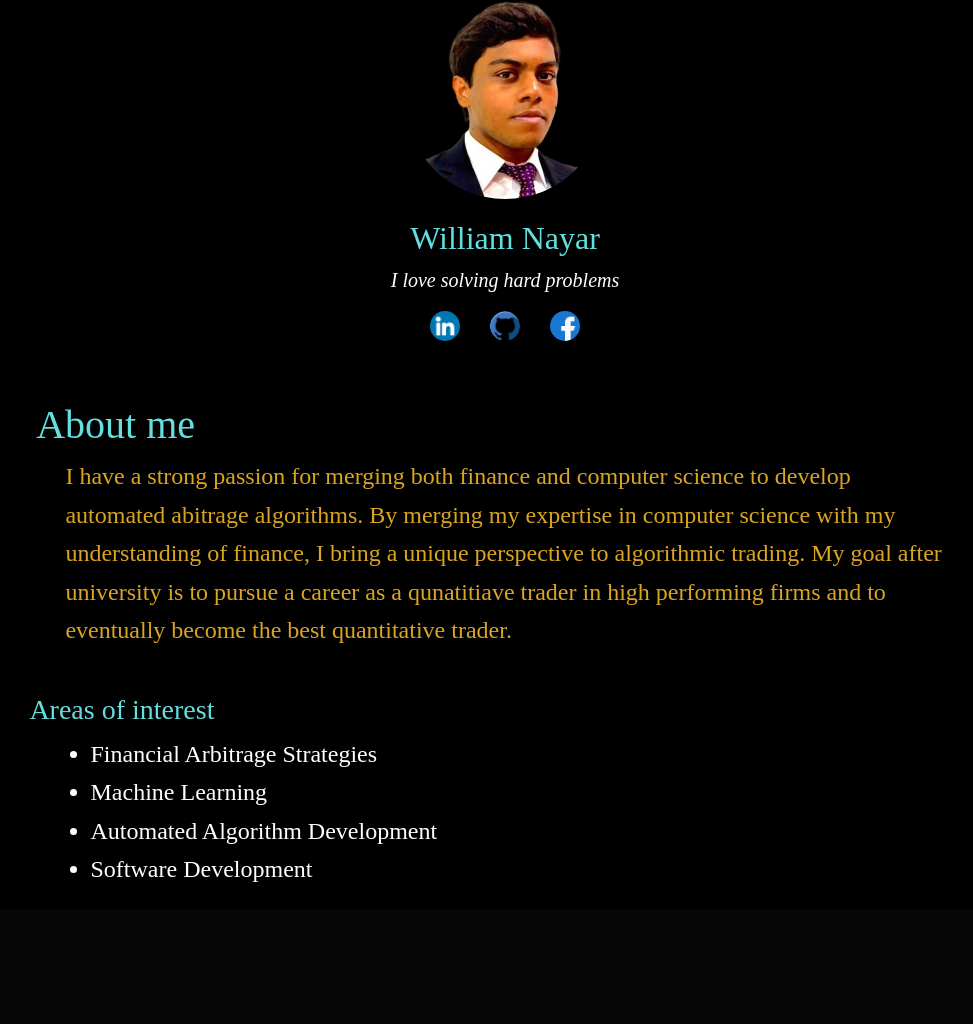
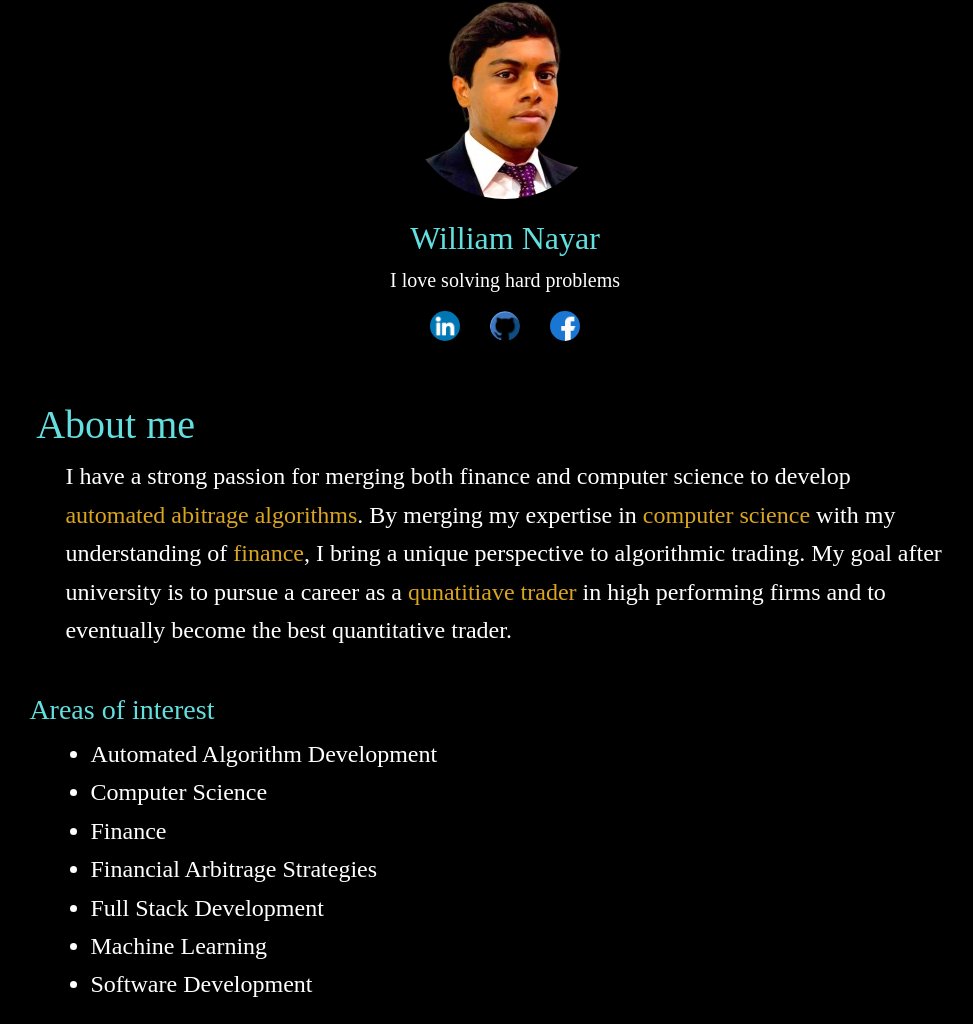
Before and after one commit to Wnayar/Personal_Webpage, a Python web app: template templates/layout.html in a window 1280 px wide. Shown: the part 317-1341 px from the top of the page, without its empty margins (135-1108 px from the left). Before the commit the page ends 1199 px from the top, so only its background shows below. Run offline with Jinja, Linux system fonts and the light colour scheme; the template is opened without the code that fills it, so the values that code supplies are empty.

Commit message:
Updated styles

```diff
--- a/static/style.css
+++ b/static/style.css
@@ -327,7 +327,6 @@ nav .navbar-brand span:nth-child(9)
     font-size: 20px;
     line-height: 1.5;
     font-family: 'Times New Roman', Times, serif;
-    font-style: italic;
   }
 
   .interests2 {
--- a/templates/layout.html
+++ b/templates/layout.html
@@ -78,14 +78,20 @@
         </div>
         <div class="container-fluid">
             <h1 class="aboutme centertext1 teal">About me</h1>
-            <h2 class="aboutme2 centertext2 gold"> I have a strong passion for merging both finance and computer science to develop automated abitrage algorithms. By merging my expertise in computer science with my understanding of finance, I bring a unique perspective to algorithmic trading. My goal after university is to pursue a career as a qunatitiave trader in high performing firms and to eventually become the best quantitative trader.</h2>
+            <h2 class="aboutme2 centertext2"> I have a strong passion for merging both finance and computer science to develop <span class="gold">automated abitrage algorithms</span>. By merging my expertise in <span class="gold">computer science</span> with my understanding of <span class="gold">finance</span>, I bring a unique perspective to algorithmic trading. My goal after university is to pursue a career as a <span class="gold"> qunatitiave trader</span> in high performing firms and to eventually become the best quantitative trader.</h2>
             <br>
             <h3 class="aboutme centertext1new teal">Areas of interest</h3>
             <ul class="aboutme2 centertext2new">
+                <li>Automated Algorithm Development</li>
+                <li>Computer Science</li>
+                <li>Finance</li>
                 <li>Financial Arbitrage Strategies</li>
+                <li>Full Stack Development</li>
                 <li>Machine Learning</li>
-                <li>Automated Algorithm Development</li>
                 <li>Software Development</li>
+
+
+
 
             </ul>
         </div>
```
